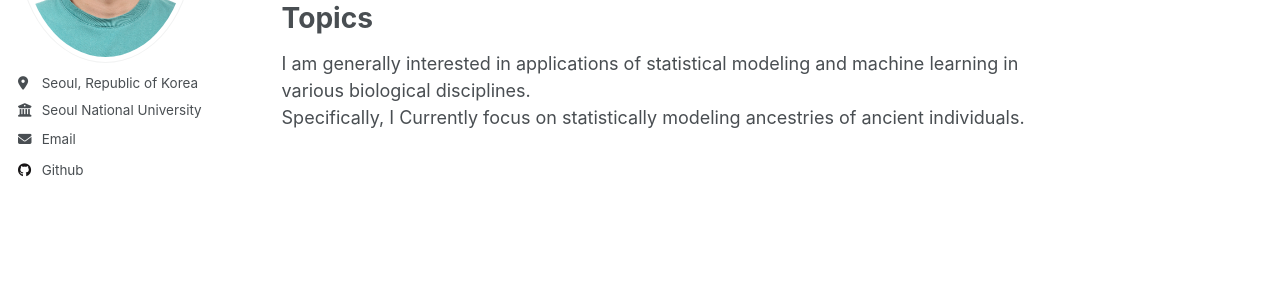
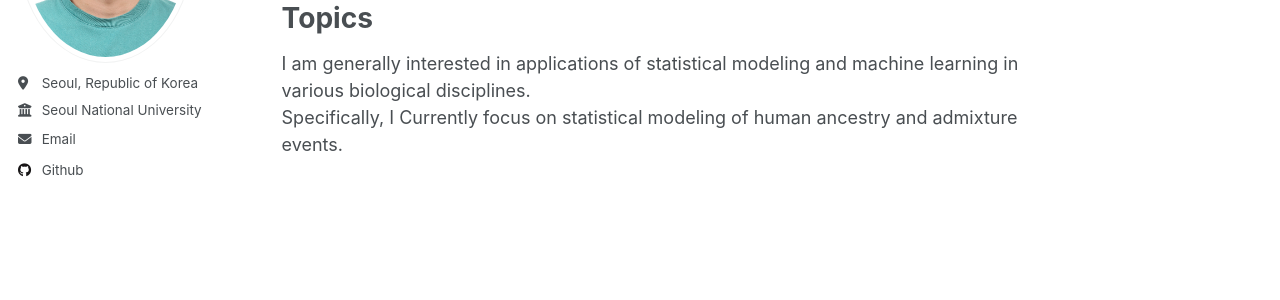
Before and after one commit to del2090/del2090.github.io, a Jekyll site: the page built from _pages/about.md, in a window 1280 px wide. Shown: the part 270-570 px from the top of the page. Built offline with Jekyll 4.4.1, drawn with Linux system fonts in a browser that asks for light colours.

Commit message:
update main

```diff
--- a/_pages/about.md
+++ b/_pages/about.md
@@ -14,4 +14,4 @@ I am a third-year undergraduate student in Computer Science and Biological Scien
 Topics
 ======
 I am generally interested in applications of statistical modeling and machine learning in various biological disciplines.<br>
-Specifically, I Currently focus on statistically modeling ancestries of ancient individuals.
+Specifically, I Currently focus on statistical modeling of human ancestry and admixture events.
```
